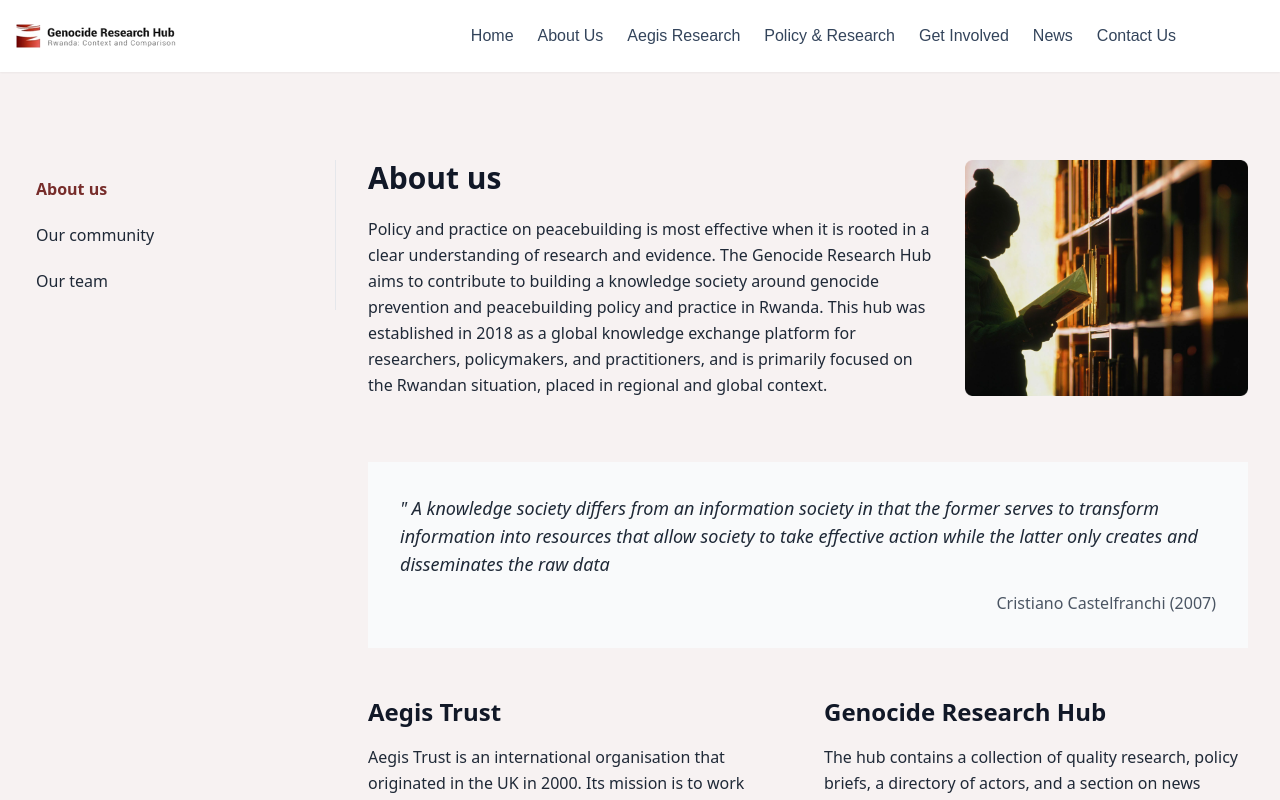
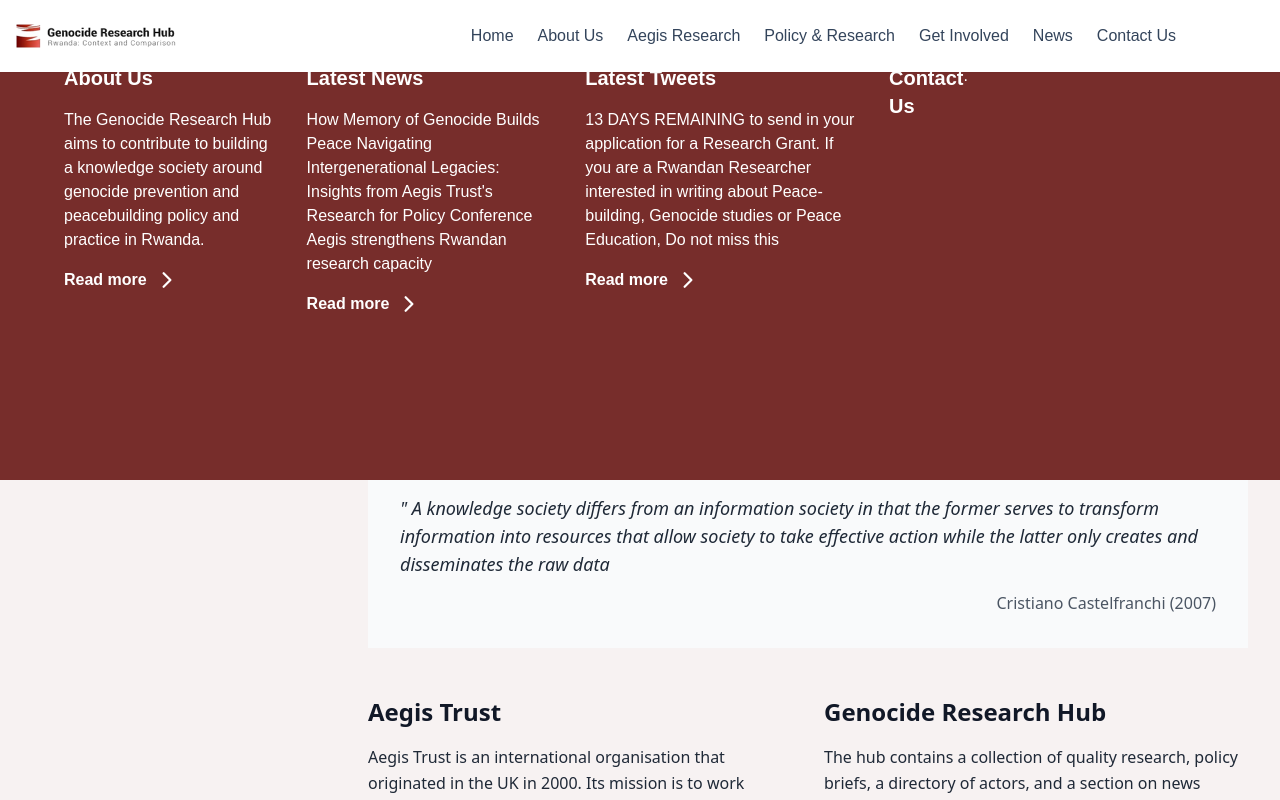
Before and after one commit to belladev250/aegis, a Next.js app: page /about in a window 1280 px wide. Built offline with nearby package versions, Linux system fonts and the light colour scheme.

Commit message:
new changes

```diff
--- /dev/null
+++ b/app/components/Footer.tsx
@@ -0,0 +1,66 @@
+import React from 'react';
+import { IoChevronForward } from 'react-icons/io5';
+
+const Footer = () => {
+  return (
+
+    <div className="sticky bottom-0 w-full h-[60vh] bg-maroon z-0 p-16 text-white flex justify-between space-x-8">
+        <div className="space-y-4">
+         <p className='text-xl font-bold'>About Us</p>
+         <p className='text-md'>The Genocide Research Hub aims to contribute to building a
+            knowledge society around genocide prevention and peacebuilding
+             policy and practice in Rwanda.</p>
+
+             <div className="flex space-x-2 cursor-pointer">
+      <p className=" texl-lg font-bold">Read more </p>
+      <IoChevronForward className=" text-2xl"/>
+      </div>
+        </div>
+
+        <div className="space-y-4">
+            <p className='text-xl font-bold'>Latest News </p>
+
+            <p className='text-md'>How Memory of Genocide Builds Peace
+          Navigating Intergenerational Legacies: Insights from Aegis Trust's Research for Policy Conference
+         Aegis strengthens Rwandan research capacity</p>
+
+             <div className="flex space-x-2 cursor-pointer">
+      <p className=" texl-lg font-bold">Read more </p>
+      <IoChevronForward className=" text-2xl"/>
+      </div>
+
+
+        </div>
+
+        <div className=" space-y-4">
+
+            <p className='text-xl font-bold'>Latest Tweets</p>
+
+<p className='text-md'>13 DAYS REMAINING to send in your application
+    for a Research Grant. If you are a Rwandan Researcher interested in writing about Peace-building,
+     Genocide studies or Peace Education, Do not miss this</p>
+
+ <div className="flex space-x-2 cursor-pointer">
+<p className=" texl-lg font-bold">Read more </p>
+<IoChevronForward className=" text-2xl"/>
+</div>
+
+
+        </div>
+
+
+        <div className="">
+
+            <p className='text-xl font-bold'>Contact Us</p>
+
+        </div>
+
+.
+    <hr className='w-full border-borderColor' />
+
+  </div>
+
+  );
+}
+
+export default Footer;
--- a/app/layout.tsx
+++ b/app/layout.tsx
@@ -2,6 +2,7 @@
 import localFont from "next/font/local";
 import "./globals.css";
 import Navbar from "./components/Navbar";
+import Footer from "./components/Footer";
 
 const geistSans = localFont({
   src: "./fonts/GeistVF.woff",
@@ -32,6 +33,8 @@
         {children}
 
 <Navbar/>
+<Footer/>
+
       </body>
     </html>
   );
--- a/app/page.tsx
+++ b/app/page.tsx
@@ -4,7 +4,7 @@
 
 export default function Home() {
   return (
-    <div className="">
+    <div className=" relative z-40 min-h-screen bg-white">
       <main className="">
   <div className="h-[80vh] lg:h-[95vh]  mt-8">
   <Image
@@ -193,7 +193,11 @@
 
   </div>
 
+
+  <p className=" text-3xl font-bold"> Events   </p>
+
   <div className="flex w-full space-x-12">
+
 
   <div className="space-y-4 border -2 border-borderColor p-4 rounded-lg w-1/2">
     <p className=" text-2xl font-bold"> Upcoming events</p>
@@ -212,11 +216,46 @@
 
   </div>
 
-
   </div>
 </div>
 
 
+{/* sixth section */}
+
+
+<div className="flex p-16 w-full">
+
+<div className="w-1/2">
+<Image src='/pen2.png' alt="bg" width={530} height={530}/>
+</div>
+
+<div className="w-1/2 space-y-6">
+
+<div className="space-y-4">
+    <p className=" text-2xl font-bold"> Propose a research project  </p>
+    <p className="text-md">Our research projects are aimed at answering diverse research questions
+       giving the opportunity to study an area of interest in depth. </p>
+
+    <button className="p-4 border border-maroon text-maroon rounded-lg">Submit a proposal</button>
+
+  </div>
+
+  <div className="space-y-4 ">
+    <p className=" text-2xl font-bold"> Submit research materials </p>
+    <p className="text-md">We welcome any site visitor to submit research papers,
+      policy briefs, policy documents, research-relevant audio visual materials and
+       books to become publicly accessible on GRH. </p>
+
+    <button className="p-4 border border-maroon text-maroon rounded-lg">Submit Your Research</button>
+
+  </div>
+
+
+</div>
+
+
+
+</div>
 
 
 
```
Also changed, not shown: public/pen2.png (added).
